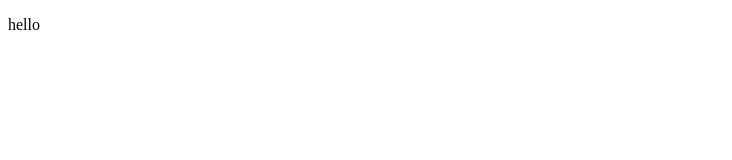
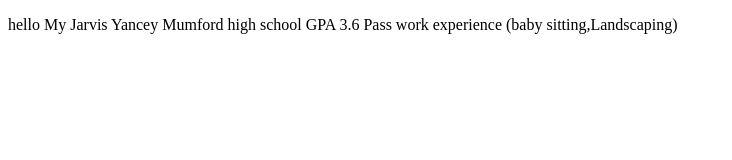
Before and after one commit to kingjar/kingjar.github.io, a plain HTML site: page index.html in a window 1280 px wide. Shown: the whole page, without its empty margins (0-732 px from the left). Drawn offline with Linux system fonts and the light colour scheme.

Commit message:
first commit

```diff
--- a/index.html
+++ b/index.html
@@ -10,7 +10,12 @@
 
     </head>
     <body>
-        <p>hello</p>
+        <p>hello
+        My Jarvis Yancey
+        Mumford high school
+        GPA 3.6
+        Pass work experience (baby sitting,Landscaping)
+        </p>
 
     </body>
 
```
